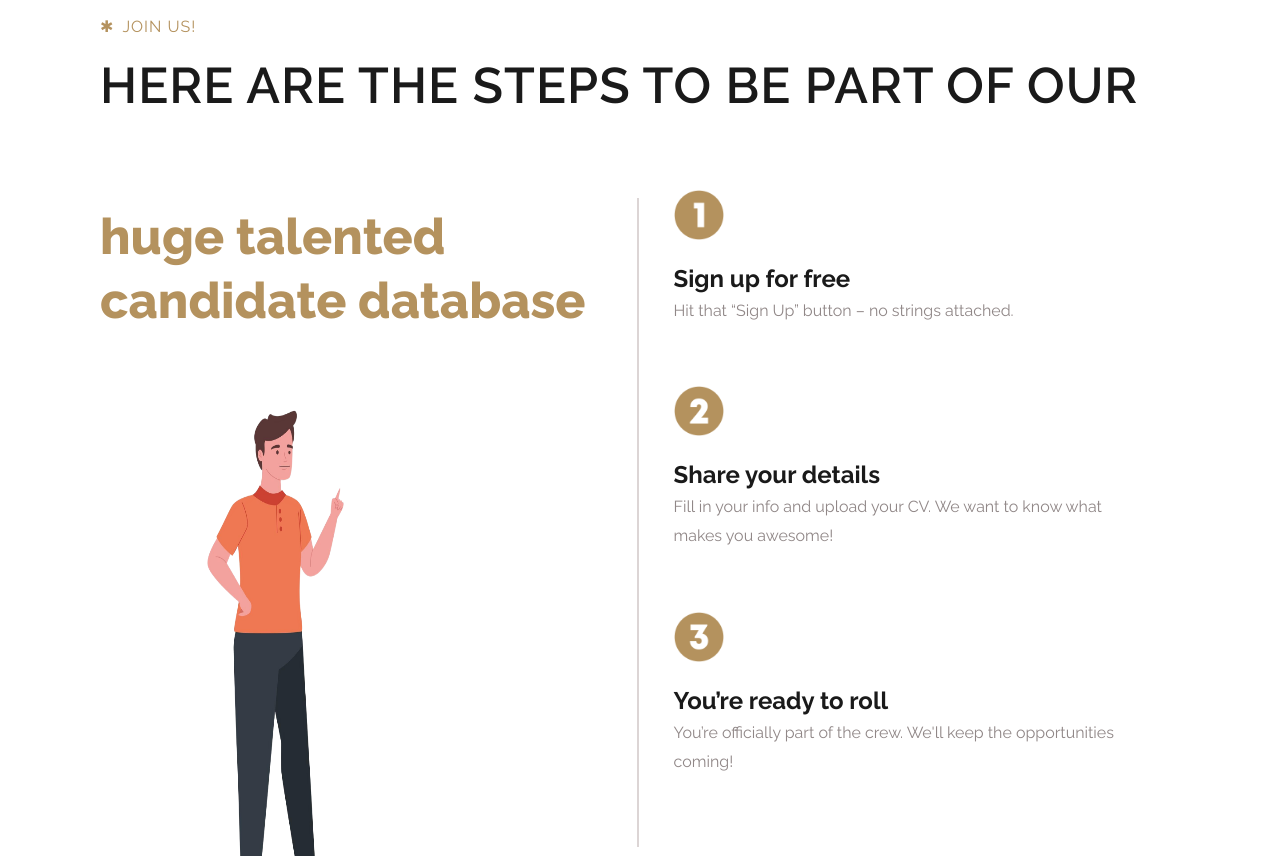
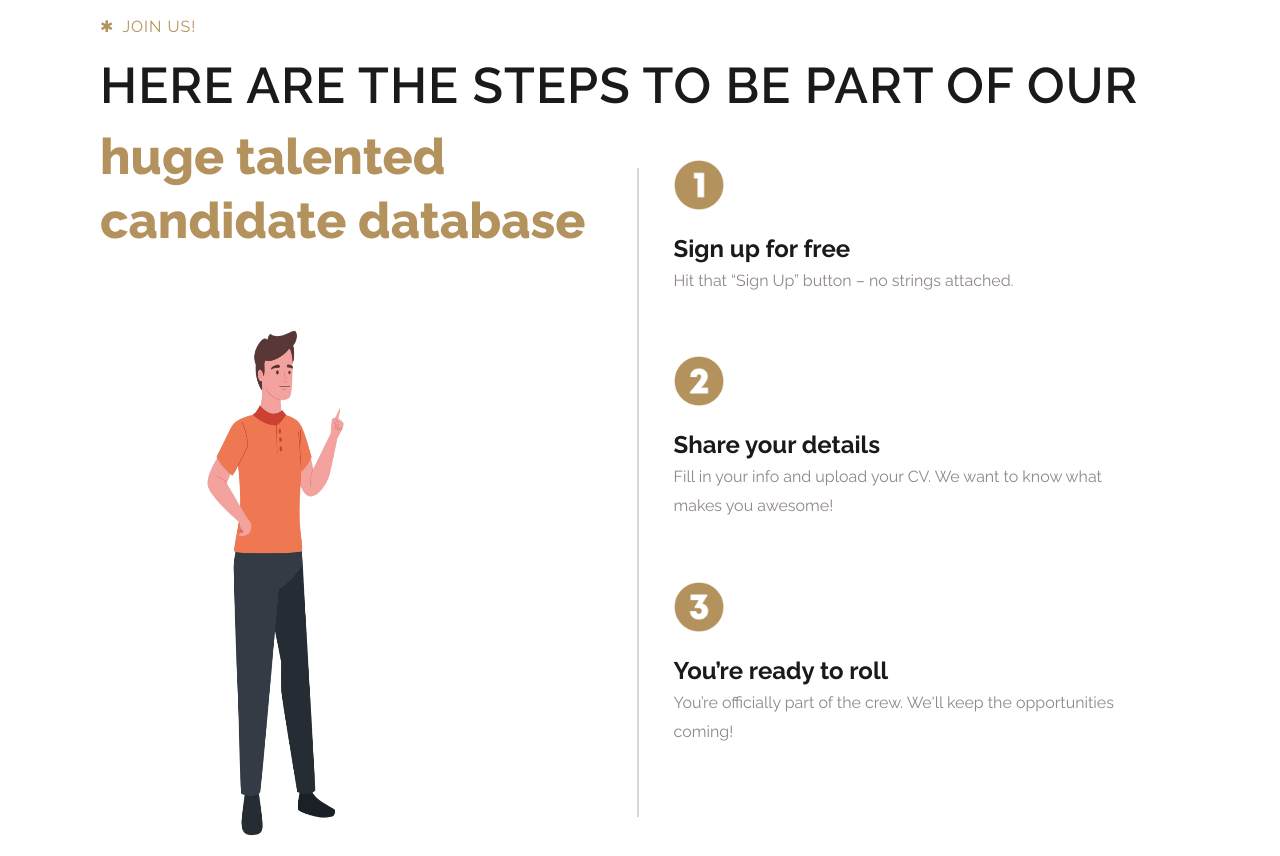
Before and after one commit to ShiviiSonii/UniqueHR, a React (Vite) app: page / in a window 1280 px wide. Shown: the part 1500-2356 px from the top of the page. Built offline with nearby package versions, Linux system fonts and the light colour scheme.

Commit message:
updated process section

```diff
--- a/src/styles/Process.css
+++ b/src/styles/Process.css
@@ -24,7 +24,7 @@
   text-transform: uppercase;
   letter-spacing: 1px;
   margin-top: 20px;
-  margin-bottom: 40px;
+  margin-bottom: 10px;
   }
 
   .process-main-heading::before{
@@ -35,6 +35,7 @@
   .process-main-description{
     font-size: 50px;
     line-height: 4rem;
+    margin-top: 0px;
   }
 
   .process-description-span{
```
